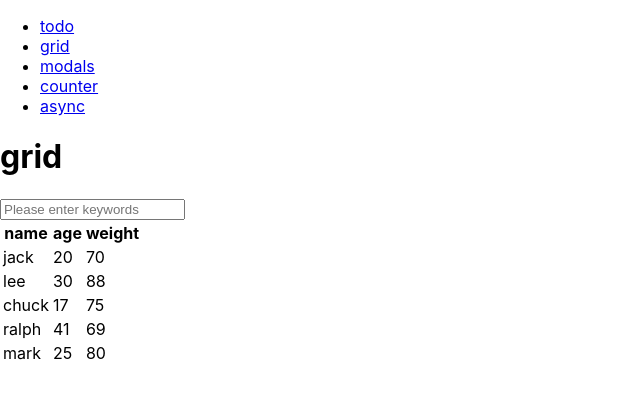
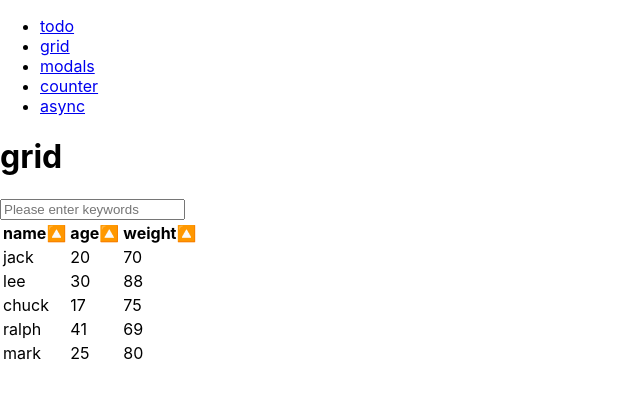
Before and after one commit to dev-song/apps-combo-react, a React (Create React App) app: page /grid in a window 1280 px wide. Shown: the top 398 px of the page, without its empty margins (0-640 px from the left). Built offline with nearby package versions, Linux system fonts and the light colour scheme.

Commit message:
Modify how to render table haed on Grid component

```diff
--- a/src/components/Grid.js
+++ b/src/components/Grid.js
@@ -1,4 +1,18 @@
 import React from 'react';
+
+const CATEGORIES = [
+  'name',
+  'age',
+  'weight'
+];
+
+class TableItem {
+  constructor() {
+    [...arguments].forEach((arg, index) => {
+      this[CATEGORIES[index]] = arg;
+    })
+  }
+}
 
 class Grid extends React.Component {
   constructor(props) {
@@ -16,6 +30,10 @@ class Grid extends React.Component {
     };
   }
 
+  sortData(category) {
+    this.setState({ data: [...this.data].sort((a, b) => a[category] - b[category]) })
+  }
+
   render() {
     const { data } = this.state;
 
@@ -29,9 +47,17 @@ class Grid extends React.Component {
         <table className='Grid-table'>
           <thead>
             <tr>
-              <th>name</th>
-              <th>age</th>
-              <th>weight</th>
+              {CATEGORIES.map((category, index) => (
+                <th key={index}>
+                  {category}
+                  <span
+                    role='img'
+                    aria-label='Expand'
+                  >
+                    &#128316;
+                  </span>
+                </th>
+              ))}
             </tr>
           </thead>
           <tbody>
@@ -49,12 +75,4 @@ class Grid extends React.Component {
   }
 }
 
-class TableItem {
-  constructor(name, age, weight) {
-    this.name = name;
-    this.age = age;
-    this.weight = weight;
-  }
-}
-
 export default Grid;
```
